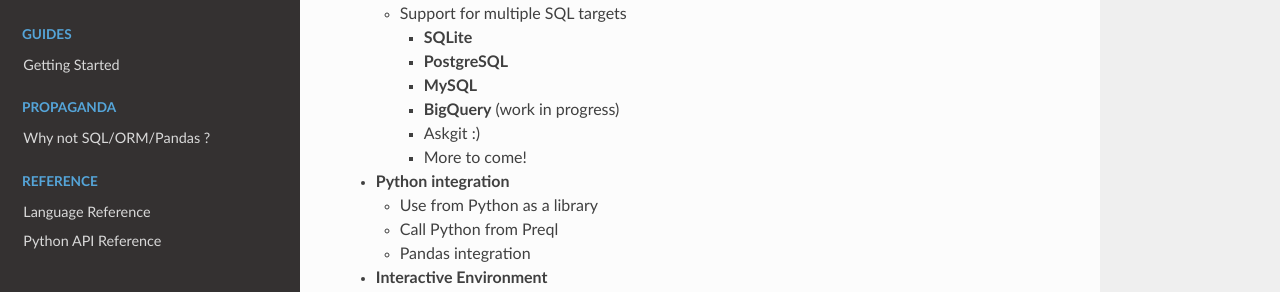
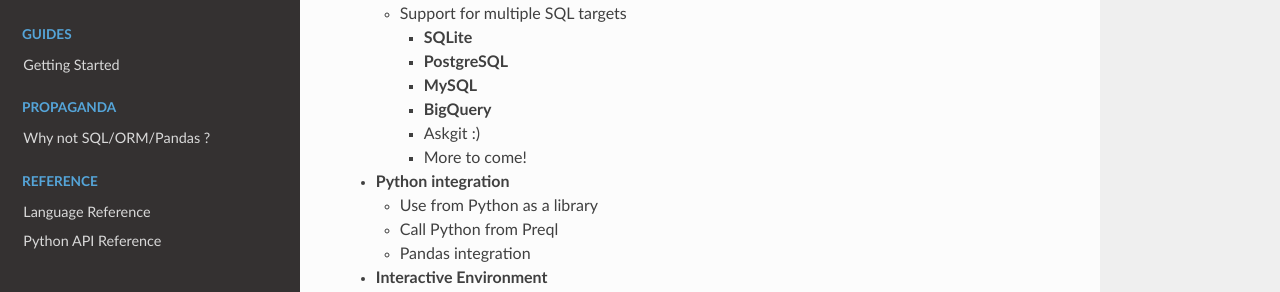
Before and after one commit to erezsh/Preql, a Sphinx documentation site: the page built from docs/features.md, in a window 1280 px wide and 1143 px high. Shown: the part 432-724 px from the top of the window. Built offline with Sphinx 7.4.7 and the Read the Docs theme 2.0.0, drawn with Linux system fonts in a browser that asks for light colours; pages that are not in the unit, such as notebooks, are missing from menus.

Commit message:
Update docs to reflect full support for BigQuery

```diff
--- a/docs/features.md
+++ b/docs/features.md
@@ -13,7 +13,7 @@
         - **SQLite**
         - **PostgreSQL**
         - **MySQL**
-        - **BigQuery** (work in progress)
+        - **BigQuery**
         - Askgit :)
         - More to come!
 
```
Also changed, not shown: README.md (+1 -1 lines), docs/roadmap.md (+0 -1 lines).
